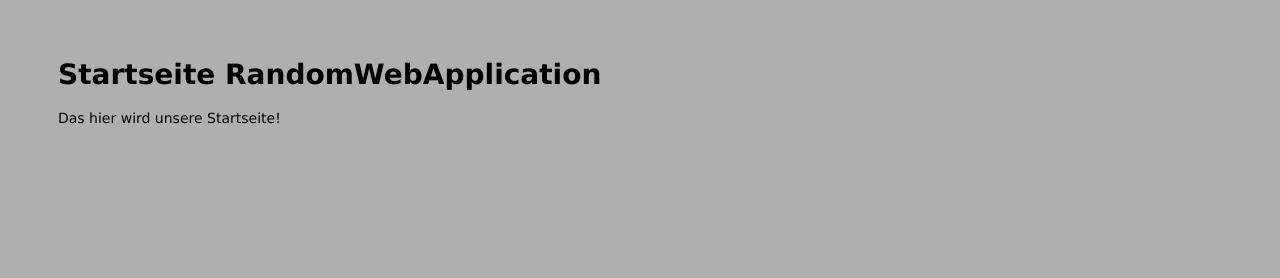
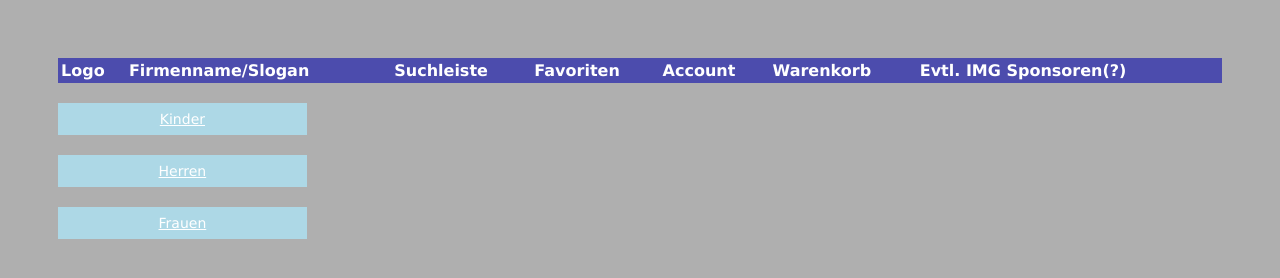
Before and after one commit to schrayju/RandomWebApplication, a website: page public/index.html in a window 1280 px wide. Drawn offline with Linux system fonts and the light colour scheme.

Commit message:
no message

```diff
--- a/public/index.html
+++ b/public/index.html
@@ -6,8 +6,33 @@
 </head>
 
 <body>
-  <h1>Startseite RandomWebApplication</h1>
-  <p>Das hier wird unsere Startseite!</p>
+
+  <!--Navigationsleiste OBEN-->
+  <nav>
+    <table>
+      <tr>
+        <th> Logo </th>
+        <th>Firmenname/Slogan</th>
+        <th>Suchleiste</th>
+        <th>Favoriten</th>
+        <th>Account</th>
+        <th>Warenkorb</th>
+        <th>Evtl. IMG Sponsoren(?)</th>
+      </tr>
+    </table>
+  </nav>
+
+  <!--Navigationsleiste LINKS-->
+  <div style="overflow: auto;">
+    <div class="menu">
+      <a href="#">Kinder</a>
+      <a href="#">Herren</a>
+      <a href="#">Frauen</a>
+    </div>
+  </div>
+
+
+
 </body>
 
 </html>
```
